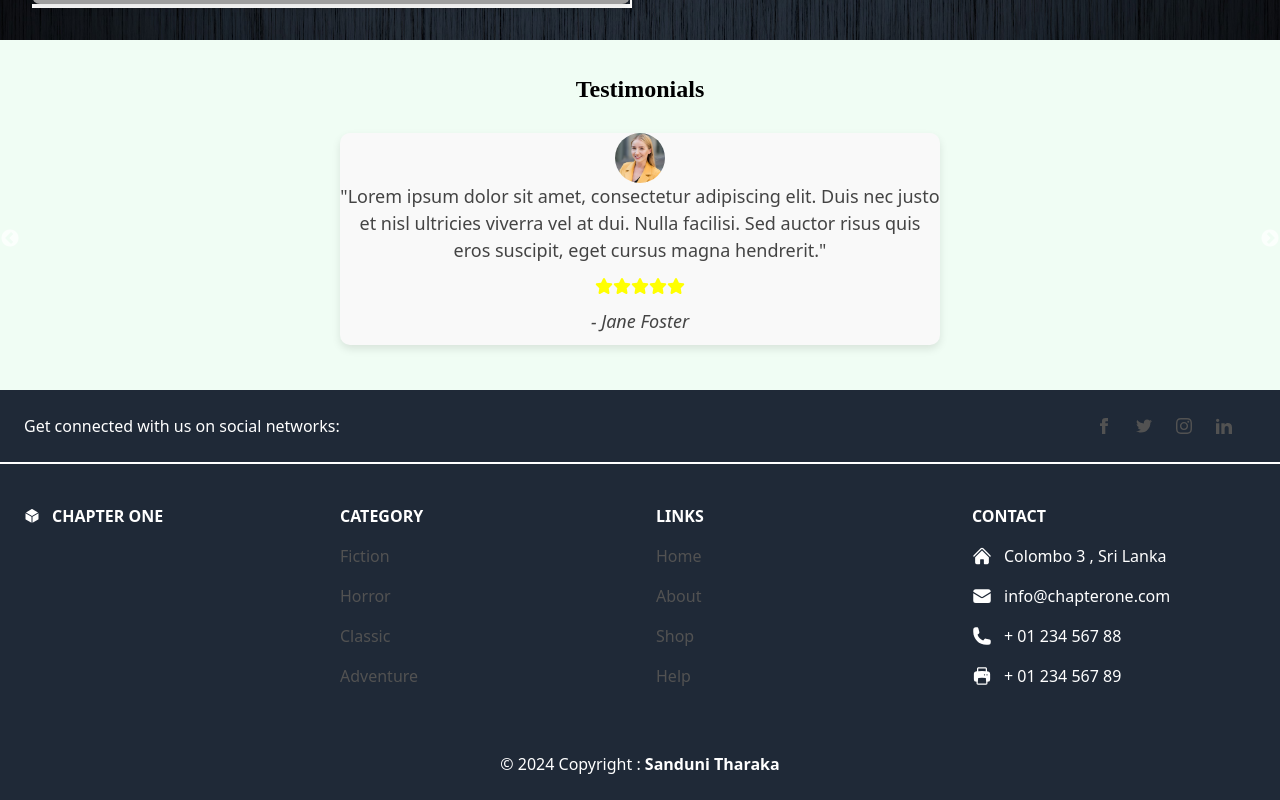
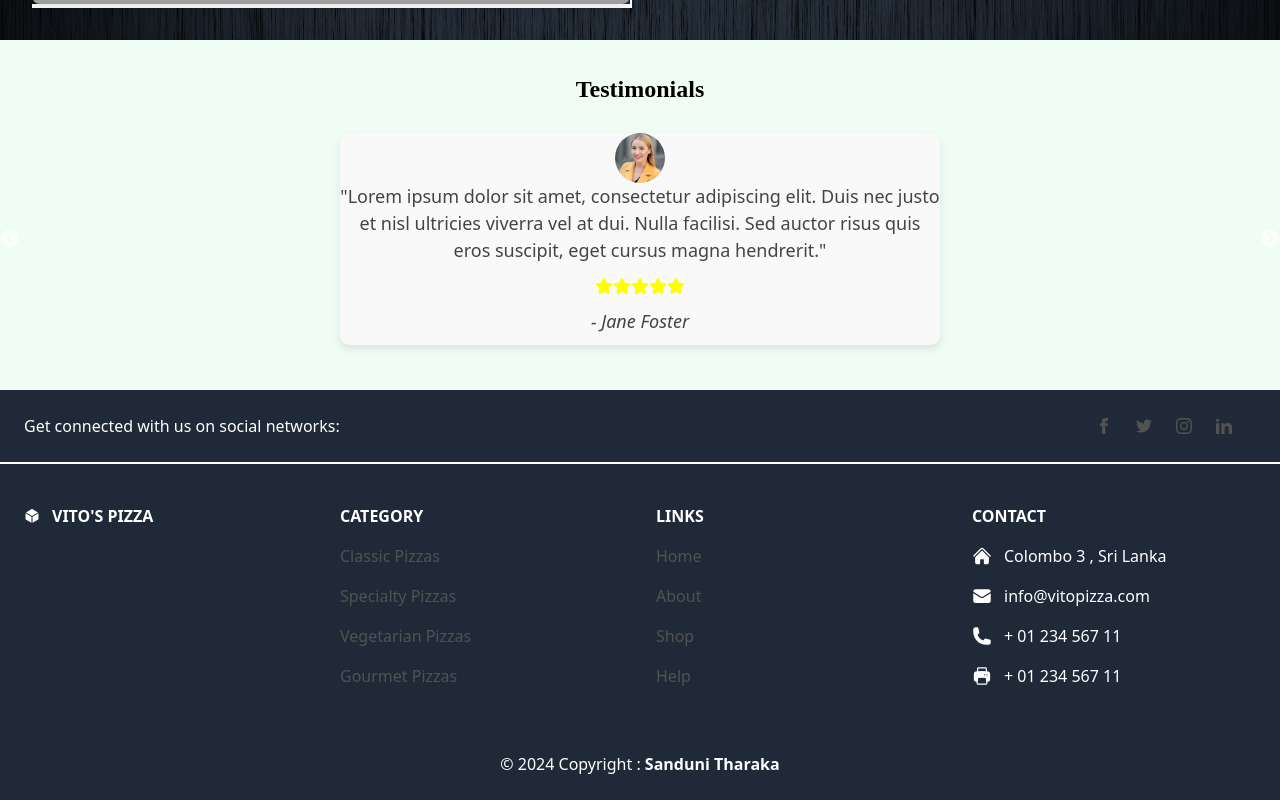
Before and after one commit to Sandu-tt/E-Commerce-System, a React (Create React App) app in the folder client/: page / in a window 1280 px wide. Shown: the part 1966-2766 px from the top of the page. Built offline with nearby package versions, Linux system fonts and the light colour scheme; grey boxes are pictures that could not be loaded.

Commit message:
updated footer

```diff
--- a/client/src/view/common/Footer/Footer.tsx
+++ b/client/src/view/common/Footer/Footer.tsx
@@ -73,7 +73,7 @@ export class Footer extends Component {
                                         <path
                                             d="M12.378 1.602a.75.75 0 00-.756 0L3 6.632l9 5.25 9-5.25-8.622-5.03zM21.75 7.93l-9 5.25v9l8.628-5.032a.75.75 0 00.372-.648V7.93zM11.25 22.18v-9l-9-5.25v8.57a.75.75 0 00.372.648l8.628 5.033z"/>
                                     </svg>
-                                    Chapter One
+                                  VITO'S PIZZA
                                 </h6>
                             </div>
 
@@ -85,19 +85,19 @@ export class Footer extends Component {
                                 </h6>
                                 <p className="mb-4">
                                     <a className="text-neutral-600 dark:text-neutral-200"
-                                    >Fiction</a>
+                                    >Classic Pizzas</a>
                                 </p>
                                 <p className="mb-4">
                                     <a className="text-neutral-600 dark:text-neutral-200"
-                                    >Horror</a>
+                                    >Specialty Pizzas</a>
                                 </p>
                                 <p className="mb-4">
                                     <a className="text-neutral-600 dark:text-neutral-200"
-                                    >Classic</a>
+                                    >Vegetarian Pizzas</a>
                                 </p>
                                 <p>
                                     <a className="text-neutral-600 dark:text-neutral-200"
-                                    >Adventure</a>
+                                    >Gourmet Pizzas</a>
                                 </p>
                             </div>
 
@@ -155,7 +155,7 @@ export class Footer extends Component {
                                         <path
                                             d="M22.5 6.908V6.75a3 3 0 00-3-3h-15a3 3 0 00-3 3v.158l9.714 5.978a1.5 1.5 0 001.572 0L22.5 6.908z"/>
                                     </svg>
-                                    info@chapterone.com
+                                    info@vitopizza.com
                                 </p>
                                 <p className="mb-4 flex items-center justify-center md:justify-start">
                                     <svg
@@ -168,7 +168,7 @@ export class Footer extends Component {
                                             d="M1.5 4.5a3 3 0 013-3h1.372c.86 0 1.61.586 1.819 1.42l1.105 4.423a1.875 1.875 0 01-.694 1.955l-1.293.97c-.135.101-.164.249-.126.352a11.285 11.285 0 006.697 6.697c.103.038.25.009.352-.126l.97-1.293a1.875 1.875 0 011.955-.694l4.423 1.105c.834.209 1.42.959 1.42 1.82V19.5a3 3 0 01-3 3h-2.25C8.552 22.5 1.5 15.448 1.5 6.75V4.5z"
                                             clipRule="evenodd"/>
                                     </svg>
-                                    + 01 234 567 88
+                                    + 01 234 567 11
                                 </p>
                                 <p className="flex items-center justify-center md:justify-start">
                                     <svg
@@ -181,7 +181,7 @@ export class Footer extends Component {
                                             d="M7.875 1.5C6.839 1.5 6 2.34 6 3.375v2.99c-.426.053-.851.11-1.274.174-1.454.218-2.476 1.483-2.476 2.917v6.294a3 3 0 003 3h.27l-.155 1.705A1.875 1.875 0 007.232 22.5h9.536a1.875 1.875 0 001.867-2.045l-.155-1.705h.27a3 3 0 003-3V9.456c0-1.434-1.022-2.7-2.476-2.917A48.716 48.716 0 0018 6.366V3.375c0-1.036-.84-1.875-1.875-1.875h-8.25zM16.5 6.205v-2.83A.375.375 0 0016.125 3h-8.25a.375.375 0 00-.375.375v2.83a49.353 49.353 0 019 0zm-.217 8.265c.178.018.317.16.333.337l.526 5.784a.375.375 0 01-.374.409H7.232a.375.375 0 01-.374-.409l.526-5.784a.373.373 0 01.333-.337 41.741 41.741 0 018.566 0zm.967-3.97a.75.75 0 01.75-.75h.008a.75.75 0 01.75.75v.008a.75.75 0 01-.75.75H18a.75.75 0 01-.75-.75V10.5zM15 9.75a.75.75 0 00-.75.75v.008c0 .414.336.75.75.75h.008a.75.75 0 00.75-.75V10.5a.75.75 0 00-.75-.75H15z"
                                             clipRule="evenodd"/>
                                     </svg>
-                                    + 01 234 567 89
+                                    + 01 234 567 11
                                 </p>
                             </div>
                         </div>
--- a/client/src/view/common/Navbar/Navbar.tsx
+++ b/client/src/view/common/Navbar/Navbar.tsx
@@ -50,7 +50,7 @@ export class Navbar extends Component {
                 <div className={"flex"}>
                     <ul className="list-none mt-2 flex">
                         <li className="mr-5 text-[18px] text-[#e6f0e6] hover:text-red-500 font-bold">
-                            <Link to="/">Home</Link>
+                            <Link to="./">Home</Link>
                         </li>
                         <li className="mr-5 text-[18px] text-[#e6f0e6] hover:text-red-500 font-bold">
                             <Link to="/about">About</Link>
@@ -70,7 +70,7 @@ export class Navbar extends Component {
                 <div className="flex flex-col md:flex-row space-y-2.5 md:space-y-0 md:space-x-2.5">
                     {/*<button className="text-[20px] text-[#e6f0e6] bg-green-400 pl-3 pr-3 hover:text-gray-600 rounded-2xl"><Link to="/login">Log In</Link></button>*/}
                     <button
-                        className="text-[20px] text-[#e6f0e6] bg-green-400 pl-3 pr-3 mr-5 hover:text-gray-600 rounded-2xl">
+                        className="text-[20px] text-[#e6f0e6] bg-gray-400 pl-3 pr-3 mr-5 hover:text-gray-600 rounded-2xl">
                         <Link to="/signin">Sign In</Link></button>
                 </div>
             </div>
```
